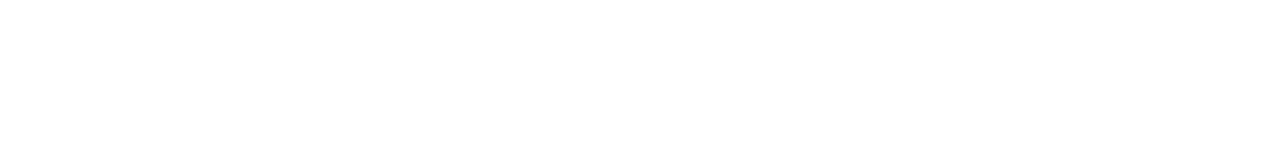
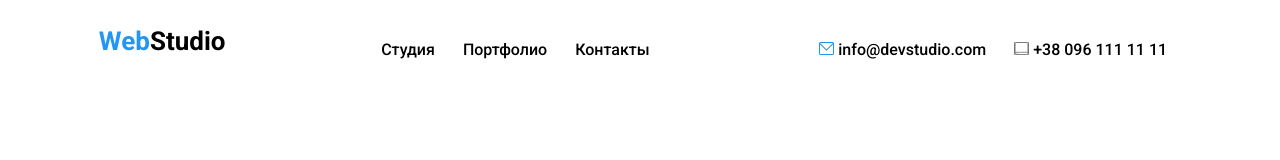
Before and after one commit to Victoria2332/Web-studio_5, a website: page src/index.html in a window 1280 px wide. Drawn offline with Linux system fonts and the light colour scheme.

Commit message:
added header

```diff
--- a/src/index.html
+++ b/src/index.html
@@ -3,21 +3,57 @@
   <head>
     <meta charset="UTF-8">
     <meta name="viewport" content="width=device-width, initial-scale=1.0">
-
     <link rel="shortcut icon" href="../src/img/icon/icons.png">
-
-    <!-- Styles -->
-    <link rel="stylesheet" href="../src/styles/css/main.min.css">
-
-
     <title>Studio</title>
 
+   <!-- Styles -->
+    <link rel="stylesheet" href="../src/styles/css/main.min.css">
+    <!-- Fonts -->
+    <link rel="preconnect" href="https://fonts.googleapis.com">
+    <link rel="preconnect" href="https://fonts.gstatic.com" crossorigin>
+    <link href="https://fonts.googleapis.com/css2?family=Raleway:wght@100;300;400;500;700;900&display=swap" rel="stylesheet">
 
-
-
-
+    <link href="https://fonts.googleapis.com/css2?family=Roboto:wght@100;300;500;700;900&display=swap" rel="stylesheet">
   </head>
   <body>
+    <header class="header">
+      <div class="navigation">
+        <p class="navigation__text"><span>Web</span>Studio</p>
+      </div>
+
+      <nav class="navbar">
+        <ul class="navbar__lists">
+          <li class="navbar__list">
+            <a href="../src/index.html" class="link navbar__link">Студия</a>
+          </li>
+          <li class="navbar__list">
+            <a href="../src/pages/Portfolio.html" class="link navbar__link">Портфолио</a>
+          </li>
+          <li class="navbar__list">
+            <a href="../src/pages/Contacts.html" class="link navbar__link">Контакты</a>
+          </li>
+        <ul>
+      </nav>
+
+      <div class="header header__info">
+        <ul class="navbar__lists">
+        <li class="navbar__list">
+          <div class="header">
+          <img src="../src/img/email.jpg" alt="email" class="header__image">
+          <a class="link"  href="mailto:info@devstudio.com">info@devstudio.com</a>
+          </div>
+        </li>
+
+        <li class="navbar__list">
+          <div class="header header__info">
+          <img src="../src/img/phone.jpg" alt="phone" class="header__image">
+          <a class="link" href="tel:+38 096 111 11 11">+38 096 111 11 11</a>
+          </div>
+        </li>
+        </ul>
+      </div>
+    </header>
+
 
   </body>
 </html>
--- /dev/null
+++ b/src/styles/_default.scss
@@ -0,0 +1,37 @@
+* {
+  box-sizing: border-box;
+}
+html,
+body {
+  font-size: $font-14;
+  text-align: center;
+
+  color: $black;
+  overflow-x: hidden;
+}
+
+.link {
+  list-style: none;
+  text-decoration: none;
+
+  color: $black;
+}
+
+a:hover::after {
+  color: $light-blue;
+
+  display: block;
+
+	width: 100%;
+  margin-top: $m-2;
+	height: 3px;
+	background-color: #2196F3;
+	content: "";
+  margin-bottom: -3px;
+	transition: width 0.3s ease-out;
+}
+
+a:hover:after,
+a:focus:after {
+	width: 100%;
+}
--- a/src/styles/_header.scss
+++ b/src/styles/_header.scss
@@ -0,0 +1,13 @@
+header {
+  padding: $p-2;
+
+  display: flex;
+  justify-content: space-around;
+
+  background-color: $white;
+}
+
+.header__image {
+  width: 15px;
+  height: 13px;
+}
--- a/src/styles/_navbar.scss
+++ b/src/styles/_navbar.scss
@@ -0,0 +1,27 @@
+.navigation {
+  display: flex;
+  flex-wrap: wrap;
+  justify-content: space-between;
+}
+
+.navigation__text {
+  font-family: $font-family;
+  font-size: $font-26;
+  font-weight: $font-w-700;
+}
+
+.navigation__text span {
+  color: #2196F3;
+}
+
+.navbar__lists {
+  display: flex;
+}
+
+.navbar__list {
+  font-family: 'Roboto', sans-serif;
+  font-weight: $font-w-500;
+
+  font-size: $font-16;
+  padding: $p-1;
+}
--- a/src/styles/_variables.scss
+++ b/src/styles/_variables.scss
@@ -1,9 +1,10 @@
 // COLOR
-$light-blue: #0ed3ff;
+$light-blue: #2196F3;
 $white: #ffffff;
-$white-darken: #e6e3e3;
+$white-darken: #F5F4FA;
 $black: #000000;
-$gray: #2a2d34;
+$gray: #2F303A;
+$light-gray:#757575;
 $shadow: rgba(57, 63, 72, .83);
 
 // FONT-SIZE
@@ -15,11 +16,17 @@ $font-16: 16px;
 $font-18: 18px;
 $font-20: 20px;
 $font-24: 24px;
+$font-26: 26px;
 $font-28: 28px;
 $font-32: 32px;
 $font-36: 36px;
 $font-48: 48px;
 $font-80: 80px;
+
+//FONT-FAMILY
+
+$font-family: 'Raleway', sans-serif;
+$font-family: 'Roboto', sans-serif;
 
 // FONT-WEIGHT
 $font-w-100: 100;
--- a/src/styles/main.scss
+++ b/src/styles/main.scss
@@ -1,6 +1,7 @@
 @import './reset';
 @import './variables';
 @import './mixins';
+@import './default';
 
 @import './navbar';
 
```
Also changed, not shown: README.md, src/img/email.jpg (added), src/img/people.jpg (added), src/img/phone.jpg (added), src/styles/css/main.css, src/styles/css/main.min.css, 2 other files.
